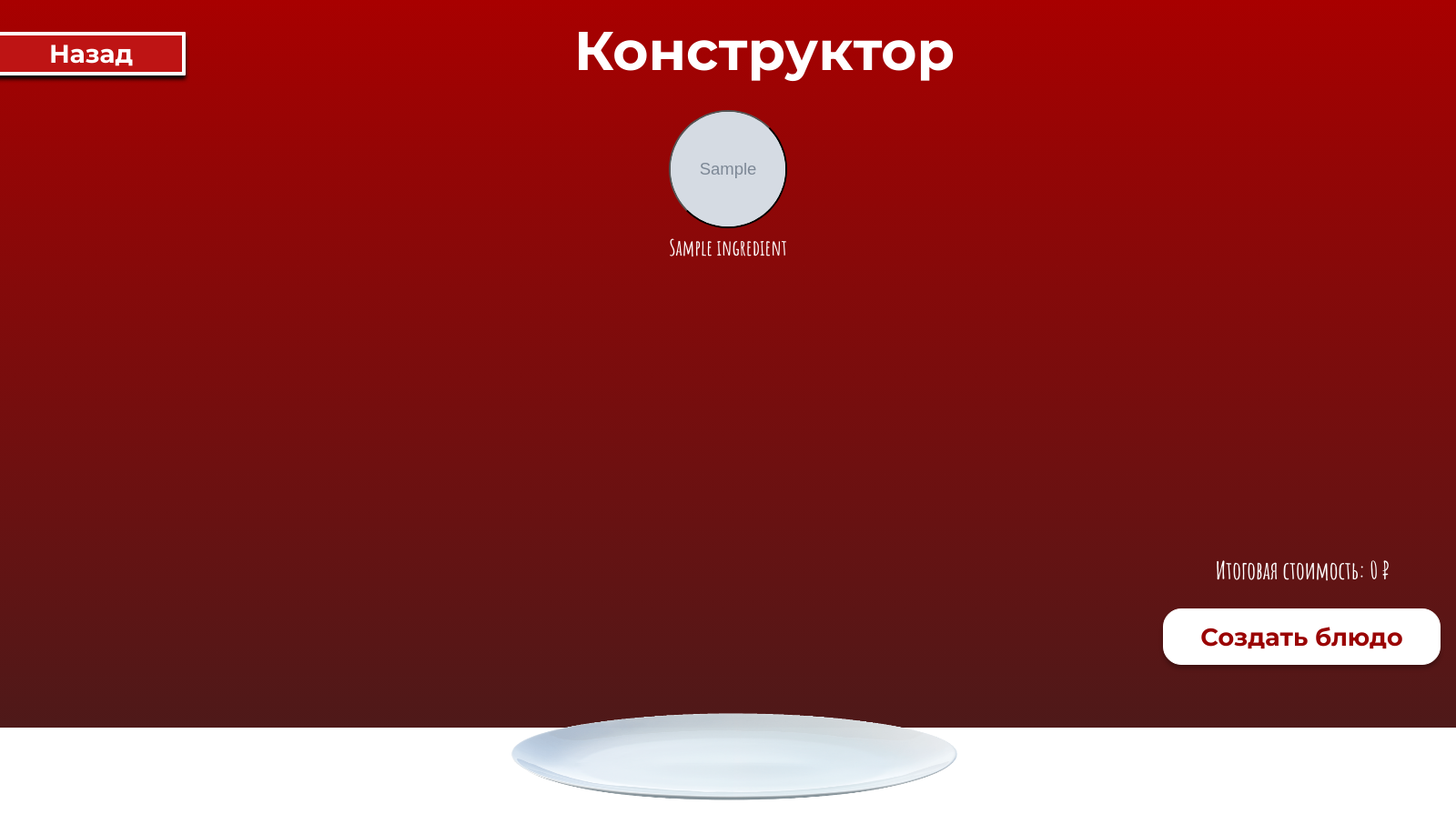
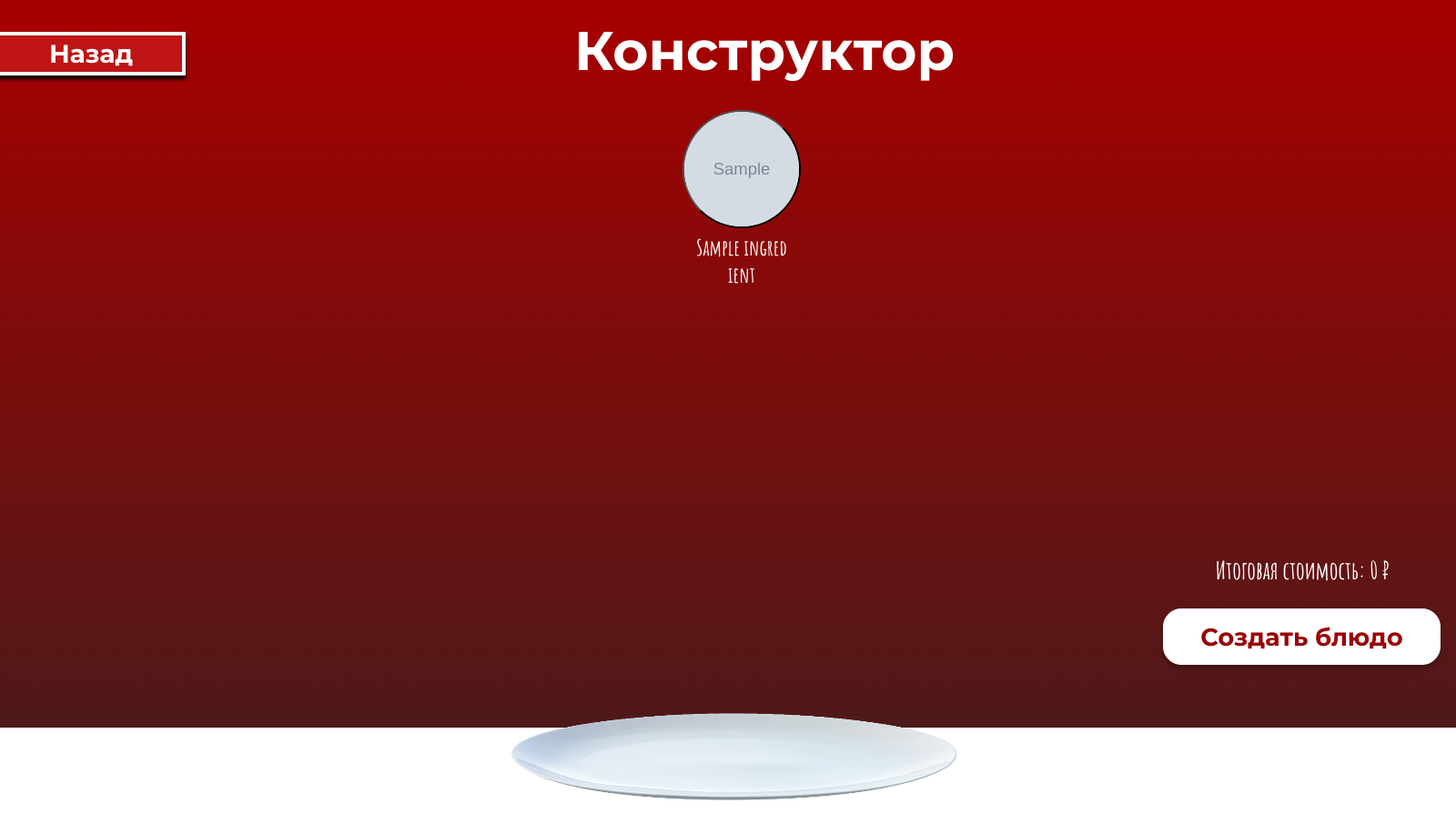
Before and after one commit to ShapovalSergey/diploma, a Django app: page /constructor/free in a window 1600 px wide; the page is wider, and only the part inside the window is pictured. Shown: the top 895 px of that part at 91% size. Run offline with Django 4.2, Linux system fonts and the light colour scheme; tables that the repository leaves empty hold one stand-in row (values such as "Sample post"); grey boxes marked "Sample" are stand-in pictures; some libraries are stand-ins or nearby versions.

Commit message:
Дополнительные исправления отображения

```diff
--- a/site1/diplom/static/css/constructor.css
+++ b/site1/diplom/static/css/constructor.css
@@ -242,7 +242,7 @@ body::-webkit-scrollbar
 {
     position:relative;
     margin-top: 30px;
-    margin-left: 0px;
+    margin-left: 15px;
     margin-right: 0px;
     width: 130px;
     height: 130px;
--- a/site1/diplom/templates/free_constructor.html
+++ b/site1/diplom/templates/free_constructor.html
@@ -27,7 +27,7 @@
             {% endif %}
                 {% if ing.count > 0 %}
                 {% for i in ing %}
-              <div><button class="components" id="{{i.id}}"><img class="image" src="{% static ""%}images/ingridients/{{i.image}}" style="cursor: pointer;border-radius: 130px;position: absolute;top: 0%;left: 0%;"></button> <div class="CIname" style="margin-top: 5px; margin-left: 0px;">{{i.name}}</div></div>
+              <div><button class="components" id="{{i.id}}"><img class="image" src="{% static ""%}images/ingridients/{{i.image}}" style="cursor: pointer;border-radius: 130px;position: absolute;top: 0%;left: 0%;"></button> <div class="CIname" style="margin-top: 5px; margin-left: 30px;">{{i.name}}</div></div>
                 {% endfor %}
                 {% endif %}
             </div>
@@ -41,13 +41,13 @@
                 {% if ing.count > 11 %}
                 <div class="wrapper2" style="grid-template-columns: repeat({{ing.count}}, 160px);justify-content:start;" id="wrapper2">
                 {% else %}
-                <div class="wrapper2" style="grid-template-columns: repeat({{ing.count}}, 160px);" id="wrapper2">
+                <div class="wrapper2" style="grid-template-columns: repeat({{ing.count}}, 160px);margin-left:15px;" id="wrapper2">
                 {% endif %}
                 {% if ing.count > 0 %}
                 {% for i in ing %}
                 {% for cica in ci_count_array %}
                 {% if i.id == cica.id %}
-                <div class="yach" style="visibility:hidden;grid-template-rows: repeat({{cica.count}}, 130px);" id="yach{{i.id}}">
+                <div class="yach" style="visibility:hidden;grid-template-rows: repeat({{cica.count}}, 160px);" id="yach{{i.id}}">
                 {% endif %}
                 {% endfor %}
                     {% for c in ci %}
```
